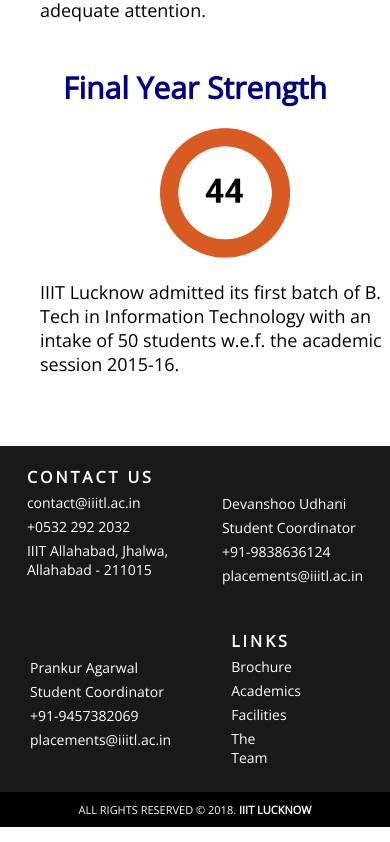
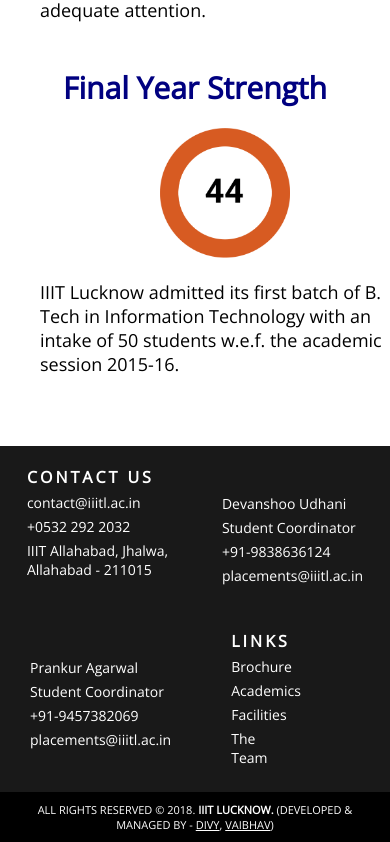
Before and after one commit to axios-iiitl/Placement-Website, a React (Create React App) app: page /demographics in a window 390 px wide. Shown: the part 597-1439 px from the top of the page. Built offline with nearby package versions, Linux system fonts and the light colour scheme.

Commit message:
Add credits and improve responsiveness

```diff
--- a/src/App.css
+++ b/src/App.css
@@ -247,6 +247,8 @@ footer {
   background-color: black;
   color: white;
   font-size: 11px;
+  text-transform: uppercase;
+  text-align: center;
 }
 
 .footer-copyright a {
@@ -1198,6 +1200,9 @@ body {
     width: 200px;
   }
   .images-row-4 img {
+    width: 130px;
+  }
+  .images-row-4 img:nth-child(2) {
     width: 180px;
   }
 }
--- a/src/components/Footer.js
+++ b/src/components/Footer.js
@@ -69,7 +69,20 @@ const footer = () => {
 
       <div className="footer-copyright">
         <p>
-          ALL RIGHTS RESERVED © 2018. <strong>IIIT LUCKNOW</strong></p>
+          ALL RIGHTS RESERVED © 2018. <strong>IIIT LUCKNOW.</strong> (Developed &
+          Managed By -{" "}
+          <a
+            href="https://www.linkedin.com/in/divy-khare-63a398172/"
+            target="none"
+          >
+            Divy
+          </a>
+          ,{" "}
+          <a href="https://www.linkedin.com/in/vaibhavgupta79/" target="none">
+            Vaibhav
+          </a>
+          )
+        </p>
       </div>
     </footer>
   );
```
